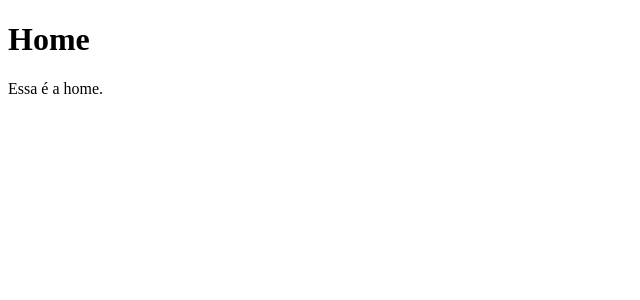
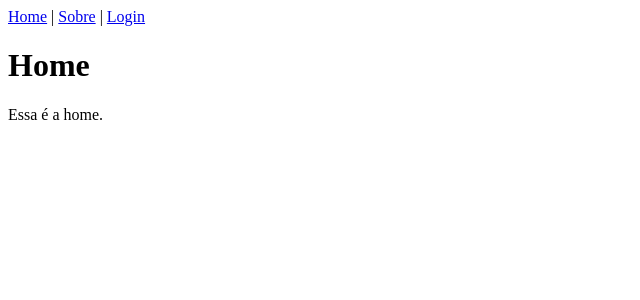
Before and after one commit to jmariotto93/Router1-React, a React (Create React App) app in the folder router1/: page / in a window 1280 px wide. Shown: the top 300 px of the page, without its empty margins (0-640 px from the left). Built offline with nearby package versions, Linux system fonts and the light colour scheme.

Commit message:
use o Link

```diff
--- a/router1/src/App.jsx
+++ b/router1/src/App.jsx
@@ -2,14 +2,18 @@
 import {BrowserRouter, Routes, Route} from 'react-router-dom'
 import Home from './Home'
 import Sobre from './Sobre';
+import Login from './Login';
 import Error404 from './Error404';
+import Header from './Header';
 
 function App() {
   return (
     <BrowserRouter>
+    <Header />
       <Routes>
         <Route path='/' element={<Home />} />
         <Route path='sobre' element={<Sobre />} />
+        <Route path='login' element={<Login />} />
         <Route path='*' element={<Error404 />} />
       </Routes>
     </BrowserRouter>
--- /dev/null
+++ b/router1/src/Header.jsx
@@ -0,0 +1,14 @@
+import React from 'react'
+import { NavLink } from 'react-router-dom'
+
+const Header = () => {
+  return (
+    <nav>
+        <NavLink to="/" end>Home</NavLink>{' '} | {' '}
+        <NavLink  to="sobre">Sobre</NavLink>{' '} | {' '}
+        <NavLink  to="login">Login</NavLink>
+    </nav>
+  )
+}
+
+export default Header
--- /dev/null
+++ b/router1/src/Login.jsx
@@ -0,0 +1,19 @@
+import React from 'react'
+import { useNavigate } from 'react-router-dom'
+
+const Login = () => {
+ const navigate = useNavigate();
+
+ function handleClick() {
+  console.log('Fazer login')
+  navigate('/')
+ }
+  return (
+    <div>
+      <h1>Login</h1>
+        <button onClick={handleClick}>Login</button>
+    </div>
+  )
+}
+
+export default Login
```
